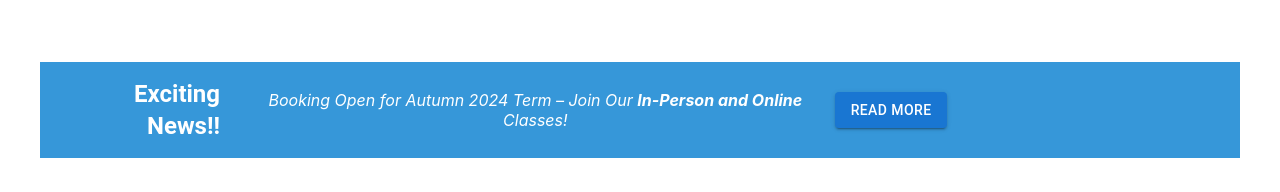
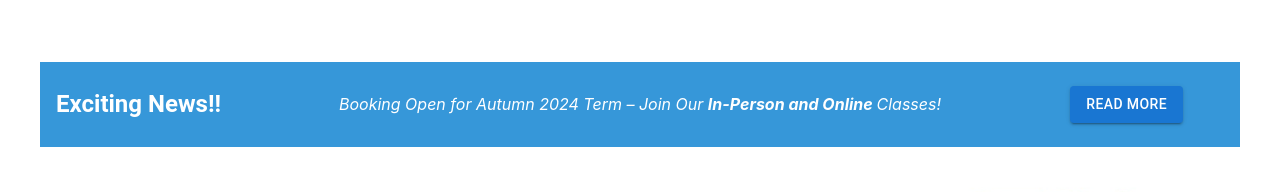
Before and after one commit to hebaarafat159/mini-developer-client, a React (Create React App) app: page / in a window 1280 px wide. Shown: the part 122-314 px from the top of the page. Built offline with nearby package versions, Linux system fonts and the light colour scheme; no server answers.

Commit message:
fix news view

```diff
--- a/src/pages/Home.js
+++ b/src/pages/Home.js
@@ -51,14 +51,14 @@ export default function Home() {
             <Stack className='recent-blogs d-block screen'>
                 {/* news Bar  */}
                 <Stack direction="row" className='box' spacing={1} sx={{ height: '15%', justifyContent: 'center', alignItems: 'center', padding: '1vmin' }} >
-                    <Grid container xs={12} columns={{ xs: 3, sm: 8, md: 12 }} sx={{ alignItems: 'center', padding: '1vmin' }}>
-                        <Grid item xs={8} sx={{ alignItems: 'center' }}>
-                            <Stack direction="row" spacing={2} sx={{ justifyContent: 'center', alignItems: 'center' }}>
-                                <Typography component="h3" variant='h5' style={{ color: 'white', textAlign: 'right', fontWeight: 'bold' }}> Exciting News!! </Typography>
-                                <Typography component="p" variant='p' style={{ color: 'white', fontStyle: 'italic', textAlign: 'center' }}> Booking Open for Autumn 2024 Term – Join  Our <span style={{ fontWeight: 'bolder' }}>In-Person and Online </span>Classes! </Typography>
-                            </Stack>
+                    <Grid container columns={{ xs: 2, sm: 8, md: 12 }} style={{ display: 'flex', justifyContent: 'center', alignItems: 'center', padding: '1vmin' }} >
+                        <Grid item xs={2} sm={4} md={2}>
+                            <Typography component="h3" variant='h5' style={{ color: 'white', textAlign: 'left', fontWeight: 'bold' }}> Exciting News!! </Typography>
                         </Grid>
-                        <Grid item xs={2}>
+                        <Grid item xs={2} sm={4} md={8} style={{ display: 'flex', justifyContent: 'center', alignItems: 'center', padding: '1vmin' }} >
+                            <Typography component="p" variant='p' style={{ color: 'white', fontStyle: 'italic', textAlign: 'left' }}> Booking Open for Autumn 2024 Term – Join  Our <span style={{ fontWeight: 'bolder' }}>In-Person and Online </span>Classes! </Typography>
+                        </Grid>
+                        <Grid item xs={2} sm={4} md={2} style={{ display: 'flex', justifyContent: 'center', alignItems: 'center', padding: '1vmin' }} >
                             <Button
                                 variant="contained"
                                 className={'blue_btn'}
@@ -68,6 +68,7 @@ export default function Home() {
                                     behavior: 'smooth',
                                 })}> Read More</Button>
                         </Grid>
+
                     </Grid>
                 </Stack>
                 <Stack direction="column" spacing={2} sx={{ my: 1, padding: '2vmin', flexGrow: 1 }}>
```
